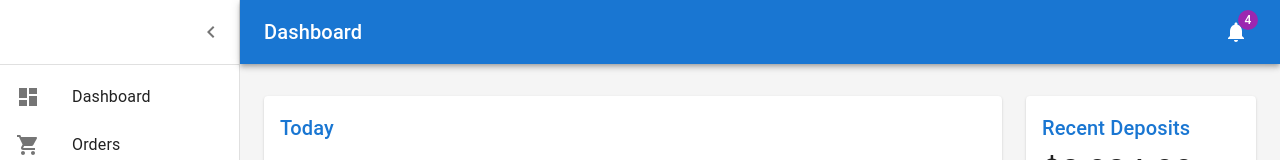
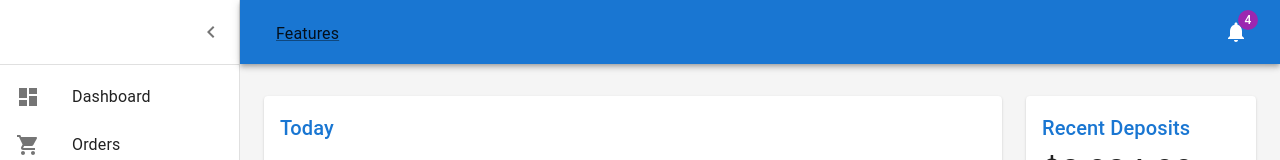
Before and after one commit to nishikawa1031/myapp, a React (Create React App) app: page / in a window 1280 px wide. Shown: the top 160 px of the page. Built offline with nearby package versions, Linux system fonts and the light colour scheme.

Commit message:
link to home

```diff
--- a/src/components/dashboard/Dashboard.tsx
+++ b/src/components/dashboard/Dashboard.tsx
@@ -10,18 +10,11 @@ import Typography from '@mui/material/Typography';
 import Divider from '@mui/material/Divider';
 import IconButton from '@mui/material/IconButton';
 import Badge from '@mui/material/Badge';
-import Container from '@mui/material/Container';
-import Grid from '@mui/material/Grid';
-import Paper from '@mui/material/Paper';
 import Link from '@mui/material/Link';
 import MenuIcon from '@mui/icons-material/Menu';
 import ChevronLeftIcon from '@mui/icons-material/ChevronLeft';
 import NotificationsIcon from '@mui/icons-material/Notifications';
 import { mainListItems, secondaryListItems } from './listItems';
-import Chart from './Chart';
-import Deposits from './Deposits';
-import Orders from './Orders';
-
 import { Router } from "../../Router"
 
 function Copyright(props: any) {
@@ -124,7 +117,14 @@ function DashboardContent() {
               noWrap
               sx={{ flexGrow: 1 }}
             >
-              Dashboard
+                <Link
+                    variant="subtitle1"
+                    color="text.primary"
+                    href="/"
+                    sx={{ my: 1, mx: 1.5 }}
+                >
+                    Features
+                </Link>
             </Typography>
             <IconButton color="inherit">
               <Badge badgeContent={4} color="secondary">
```
